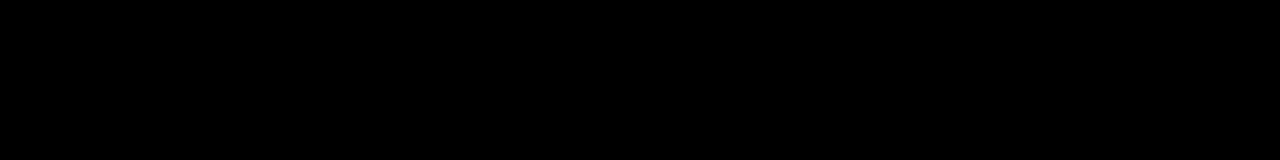
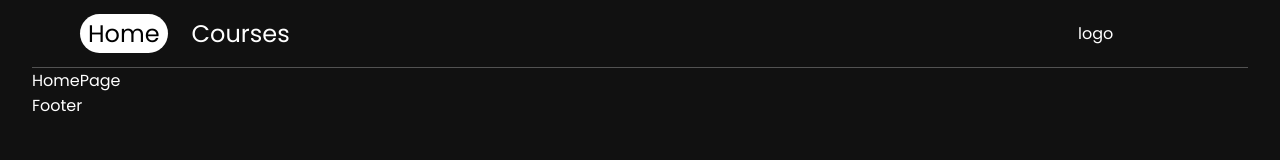
Before and after one commit to neoplasmes/cw_frontend, a React app: page / in a window 1280 px wide. Built offline with nearby package versions, Linux system fonts and the light colour scheme.

Commit message:
default styles

```diff
--- /dev/null
+++ b/src/Components/Footer/Footer.css
@@ -0,0 +1,3 @@
+footer{
+    border-top: 2px solid rgb(var(--accent-darks));
+}
--- a/src/Components/Footer/Footer.js
+++ b/src/Components/Footer/Footer.js
@@ -1,6 +1,8 @@
+import "./Footer.css";
+
 const Footer = () => {
   return (
-    <footer>
+    <footer className="margin-global">
         Footer
     </footer>
   )
--- a/src/Components/Navbar/Navbar.css
+++ b/src/Components/Navbar/Navbar.css
@@ -1,30 +1,28 @@
 .navbar{
-    /*position: fixed;
+    position: sticky;
     top: 0;
-    left: 0;
+    /*left: 0;
     right: 0;*/
 
     /*width: 100%;*/
-    height: 8vh;
 
     margin-left: auto;
     margin-right: auto;
-    padding: 0rem 2rem;
+    padding: 1rem 3rem;
 
     display: flex;
     align-items: center;
-    justify-content: space-between;
 
-    border-bottom: 2px solid #7c7c7c;
+    border-bottom: 1px solid rgb(82, 82, 82);
     color: #FFF;
 }
 
 .navbar-group{
-    flex-basis: 0.75;
+    flex-grow: 4;
 
     display: flex;
+    gap: 1rem;
     align-items: center;
-    justify-content: space-evenly;
 }
 
 .navbar-item{
@@ -32,12 +30,22 @@
 }
 
 .navbar-item a{
+    padding: 0.2rem 0.5rem;
+    border-radius: 1.25rem;
+
+    font-size: 1.5rem;
+    font-weight: 400;
     text-decoration: none;
     color: #FFF;
 }
 
+.navbar-item a.active{
+    background-color: #FFF;
+    color: black;
+}
+
 .navbar-auth{
-    flex-basis: 0.25;
+    flex-grow: 1;
 
     display: flex;
     align-items: center;
--- a/src/Components/Navbar/Navbar.js
+++ b/src/Components/Navbar/Navbar.js
@@ -13,8 +13,10 @@ const NavigationLink = (props) => {
       <NavLink
       to={pathName}
       style={({isActive}) => {
-        return {
-          backgroundColor: isActive ? "gray" : "transparent"
+        return {/*
+          borderRadius: "1.25rem",
+          backgroundColor: isActive ? "white" : "transparent",
+          color: isActive ? "black" : "white"*/
         }
       }}>
         {pageName}
@@ -27,7 +29,7 @@ const NavigationLink = (props) => {
 const Navbar = () => {
 
   return (
-    <nav className="navbar">
+    <nav className="navbar margin-global">
       <ul className="navbar-group">
         <NavigationLink pageName={"Home"} pathName={"/"}/>
         <NavigationLink pageName={"Courses"} pathName={"/courses"}/>
--- a/src/index.css
+++ b/src/index.css
@@ -1,3 +1,9 @@
+@import url('https://fonts.googleapis.com/css2?family=Poppins:wght@100;300;400;500;700;900&display=swap');
+
+:root{
+    --accent-dark: 82, 82, 82;
+}
+
 *{
     padding: 0;
     margin: 0;
@@ -5,8 +11,9 @@
 }
 
 body{
-    background-color: black;
+    background-color: rgb(17, 17, 17);
     color: white;
+    font-family: "Poppins", sans-serif;
 }
 
 .margin-global{
--- a/src/index.js
+++ b/src/index.js
@@ -34,7 +34,7 @@ const Main = () => {
   },[]);*/
 
   return (
-    <BrowserRouter basename = "/home">
+    <BrowserRouter>
       <Routes>
         <Route path='/' element={<RootLayout/>}>
           <Route index element={<HomePage />}/>
--- /dev/null
+++ b/src/pages/home/home.css
@@ -0,0 +1,3 @@
+.home-wrapper{
+
+}
--- a/src/pages/home/page.js
+++ b/src/pages/home/page.js
@@ -1,8 +1,11 @@
 import React from "react";
+import "./home.css";
 
 const HomePage = () => {
   return (
-    <div>HomePage</div>
+    <div className="home-wrapper margin-global">
+      HomePage
+    </div>
   )
 }
 
```
